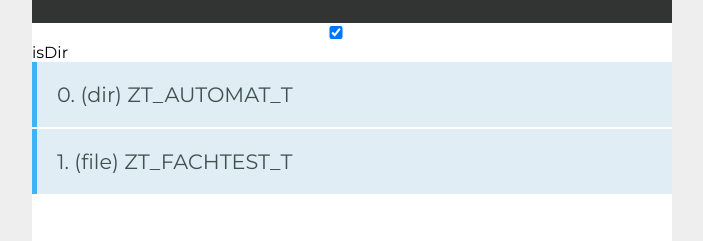
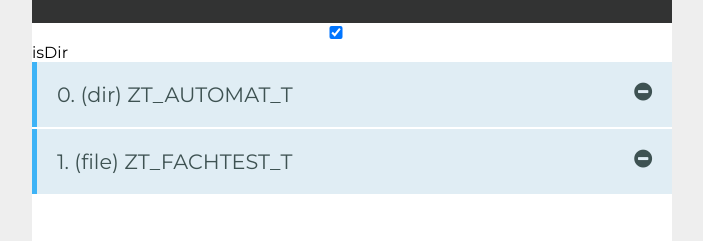
Before and after one commit to roebi/file-explorer-client-vue-electron, a Vue app: page / in a window 1280 px wide. Shown: the part 232-473 px from the top of the page, without its empty margins (288-991 px from the left). Built offline with nearby package versions, Linux system fonts and the light colour scheme; a small style sheet from the web is missing.

Commit message:
minus in List for delete via remove()

```diff
--- a/src/components/FileExplorer.vue
+++ b/src/components/FileExplorer.vue
@@ -12,7 +12,9 @@
       {{ filename }}
       <ul>
         <transition-group name="list" enter-active-class="animated bounceInUp" leave-active-class="animated bounceOutDown">
-          <li v-for="(file, index) in files" :key='index'>{{index}}. ({{file.type}}) {{file.name}}</li>
+          <li v-for="(file, index) in files" :key='index'>{{index}}. ({{file.type}}) {{file.name}}
+            <i class="fa fa-minus-circle" v-on:click="remove(index)"></i>
+          </li>
         </transition-group>
       </ul>
       <p v-if="files.length > 1">You have {{files.length}} files</p>
@@ -62,6 +64,9 @@ export default {
           console.log('Filename ist not valid. (' + this.filename + ')');
         }
       });
+    },
+    remove(id) {
+      this.files.splice(id, 1);
     }
   }
 }
@@ -70,6 +75,7 @@ export default {
 <!-- Add "scoped" attribute to limit CSS to this component only -->
 <!-- <style src="./FileExplorer.css" scoped> File is in src/components/FileExplorer.css -->
 <style scoped>
+@import "https://maxcdn.bootstrapcdn.com/font-awesome/4.7.0/css/font-awesome.min.css";
 @import "https://cdn.jsdelivr.net/npm/animate.css@3.5.1";
 
   .holder {
@@ -91,8 +97,18 @@ export default {
     color: #3E5252;
   }
 
+  li i {
+     float: right;
+    /* padding: 20px; */
+    /* font-size: 1.3em; */
+    /* background-color: #E0EDF4; */
+    /* border-left: 5px solid #3EB3F6; */
+    /* margin-bottom: 2px; */
+    /* color: #3E5252; */
+  }
+
   p {
-    text-align:center;
+    text-align: center;
     padding: 30px 0;
     color: gray;
   }
--- a/src/router.js
+++ b/src/router.js
@@ -13,7 +13,7 @@ export default new Router({
       component: FileExplorer
     },
     {
-        path: '/about/:name',
+        path: '/about/:name?',
         name: 'about',
         component: About
       }
```
